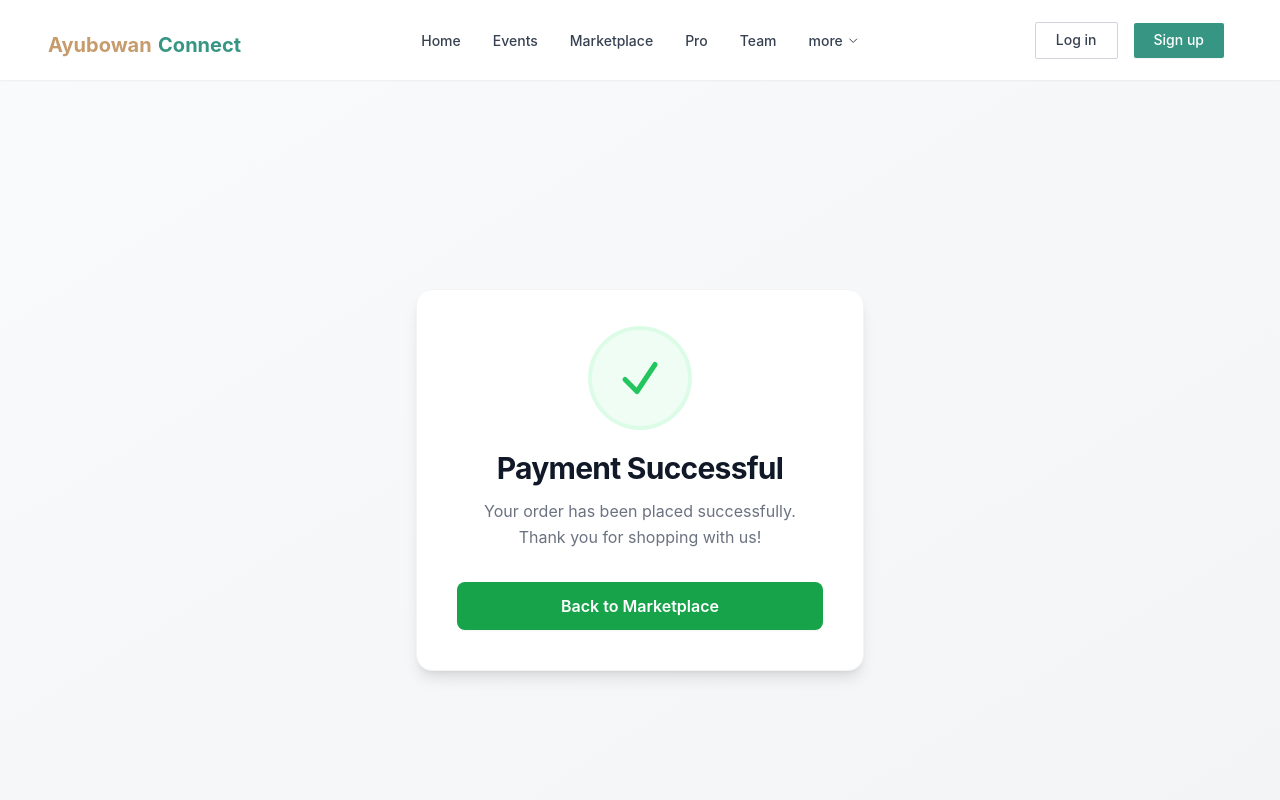
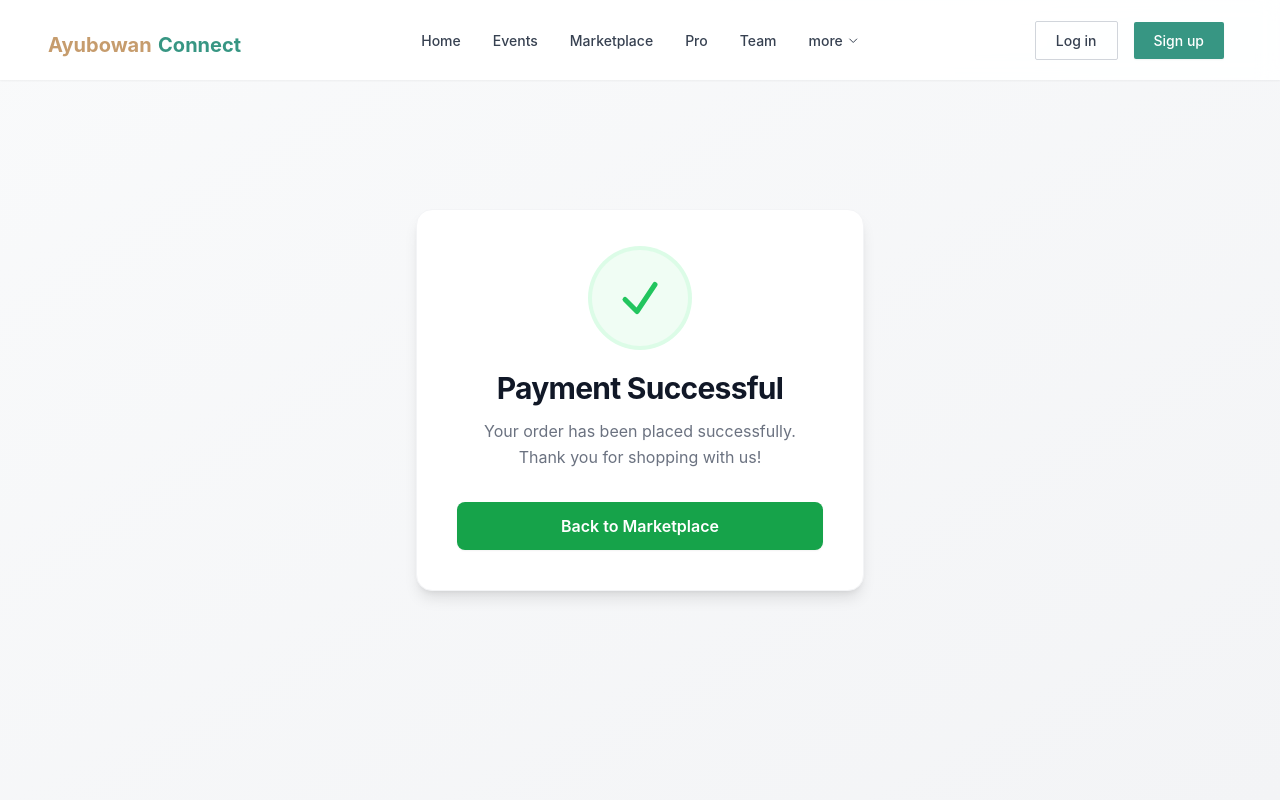
Before and after one commit to MatheeshaB2004/Ayubowan-Connect, a Next.js app in the folder frontend/: page /payments/success in a window 1280 px wide. Shown: the top 800 px of the page. Built offline with nearby package versions, Linux system fonts and the light colour scheme; no server answers.

Commit message:
style(layout): update global layout and toast notifications

```diff
--- a/frontend/app/layout.tsx
+++ b/frontend/app/layout.tsx
@@ -1,50 +1,23 @@
-import './styles/payments.css';
-import './styles/marketplace-theme.css';
-import type { Metadata } from "next";
-import { Geist, Geist_Mono } from "next/font/google";
-import GlobalHeader from "@/components/header_footer/GlobalHeader";
-import Footer from "@/components/header_footer/Footer";
-import ScrollToTopButton from "@/components/common/ScrollToTopButton";
-import { AuthProvider } from "@/context/AuthContext";
-import { CartProvider } from "@/context/CartContext";
-import "./globals.css";
+import './globals.css';
+import { ReactNode } from 'react';
+import { Toaster } from "react-hot-toast";
+import GlobalHeader from '@/components/header_footer/GlobalHeader';
+import Footer from '@/components/header_footer/Footer';
+import { CartProvider } from '@/context/CartContext';
+import { AuthProvider } from '@/context/AuthContext';
 
-
-const geistSans = Geist({
-  variable: "--font-geist-sans",
-  subsets: ["latin"],
-});
-
-const geistMono = Geist_Mono({
-  variable: "--font-geist-mono",
-  subsets: ["latin"],
-});
-
-export const metadata: Metadata = {
-  title: "Create Next App",
-  description: "Generated by create next app",
-};
-
-export default function RootLayout({
-  children,
-}: Readonly<{
-  children: React.ReactNode;
-}>) {
+export default function RootLayout({ children }: { children: ReactNode }) {
   return (
     <html lang="en">
-      <body
-        className={`${geistSans.variable} ${geistMono.variable} antialiased`}
-      >
+      <body>
         <AuthProvider>
           <CartProvider>
             <GlobalHeader />
-            <main className="min-h-screen pt-20">
-              {children}
-            </main>
+            <main>{children}</main>
             <Footer />
-            <ScrollToTopButton />
           </CartProvider>
         </AuthProvider>
+        <Toaster position="top-center" />
       </body>
     </html>
   );
```
